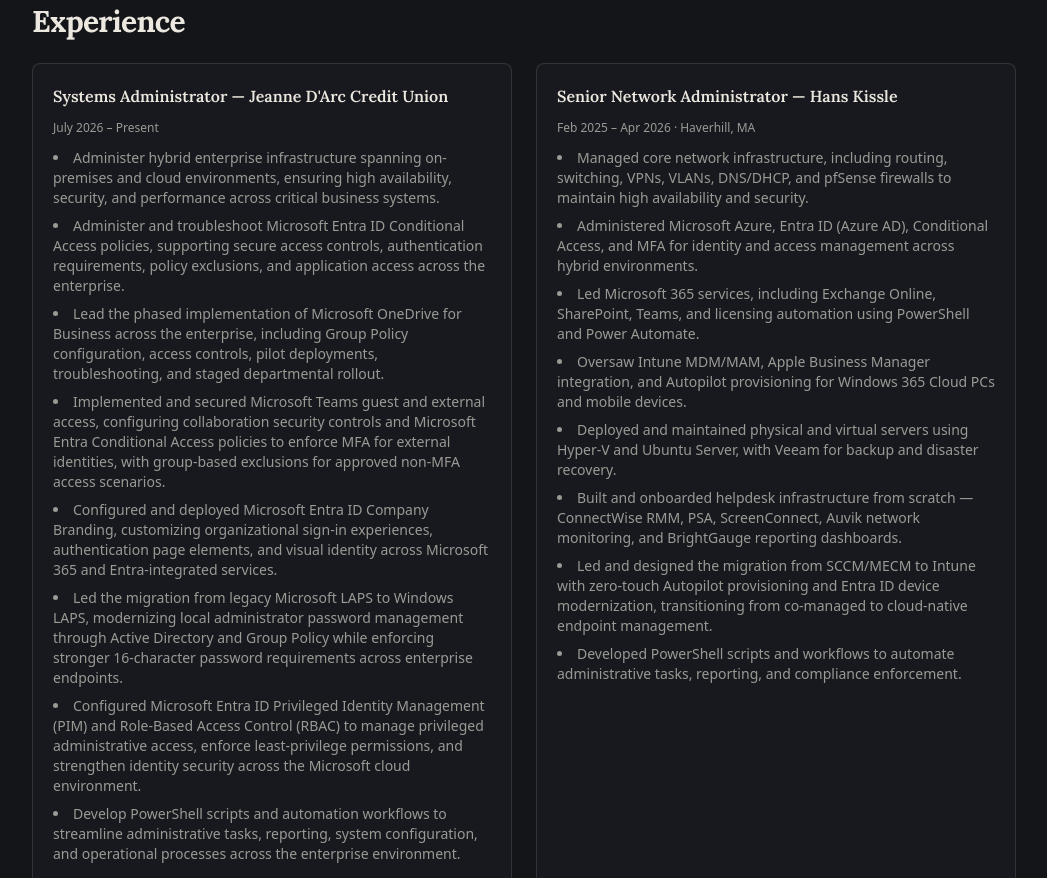
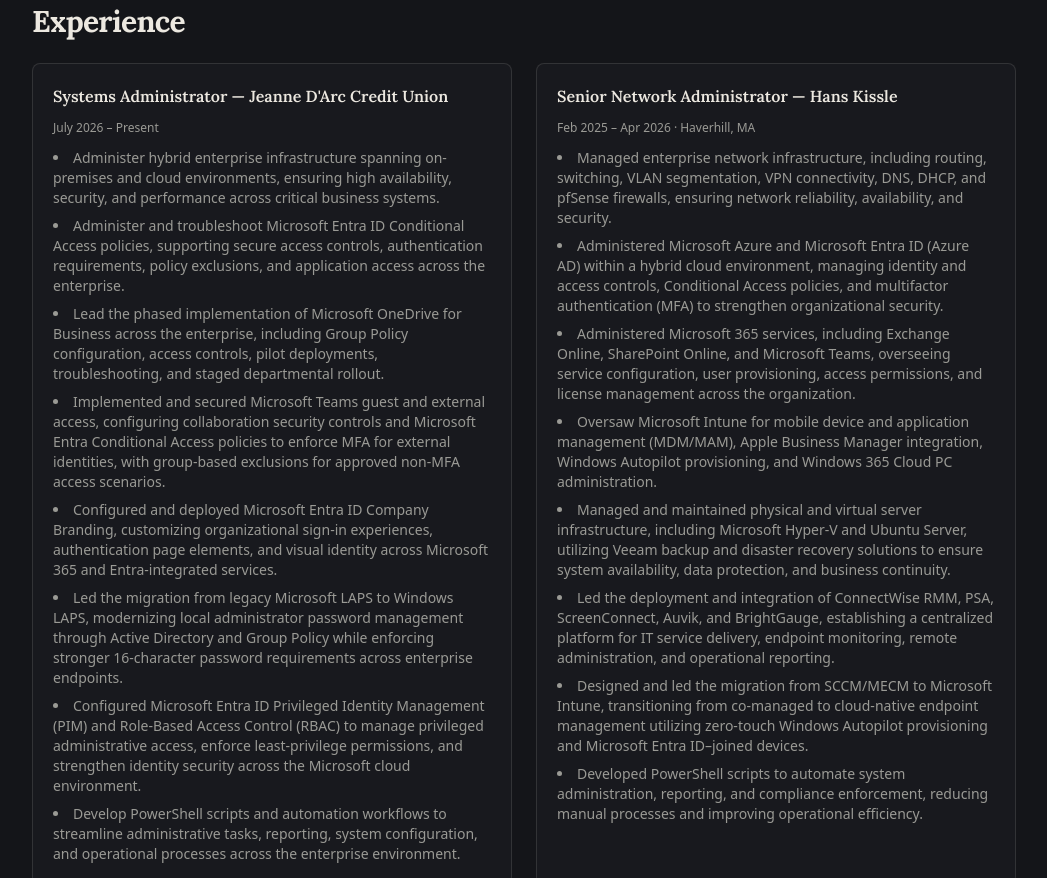
Before and after one commit to mdziegiel/portfolio, a plain HTML site: page index.html in a window 1280 px wide. Shown: the part 2190-3068 px from the top of the page, without its empty margins (116-1163 px from the left). Drawn offline with nearby package versions, Linux system fonts and the light colour scheme.

Commit message:
Sync Hans Kissle bullets with resume

```diff
--- a/index.html
+++ b/index.html
@@ -520,14 +520,14 @@
             <h3 class="card-title font-semibold text-slate-100">Senior Network Administrator — Hans Kissle</h3>
             <p class="text-xs text-slate-500">Feb 2025 – Apr 2026 · Haverhill, MA</p>
             <ul class="list-disc list-inside text-sm text-slate-300 space-y-2">
-            <li>Managed core network infrastructure, including routing, switching, VPNs, VLANs, DNS/DHCP, and pfSense firewalls to maintain high availability and security.</li>
-            <li>Administered Microsoft Azure, Entra ID (Azure AD), Conditional Access, and MFA for identity and access management across hybrid environments.</li>
-            <li>Led Microsoft 365 services, including Exchange Online, SharePoint, Teams, and licensing automation using PowerShell and Power Automate.</li>
-            <li>Oversaw Intune MDM/MAM, Apple Business Manager integration, and Autopilot provisioning for Windows 365 Cloud PCs and mobile devices.</li>
-            <li>Deployed and maintained physical and virtual servers using Hyper-V and Ubuntu Server, with Veeam for backup and disaster recovery.</li>
-            <li>Built and onboarded helpdesk infrastructure from scratch — ConnectWise RMM, PSA, ScreenConnect, Auvik network monitoring, and BrightGauge reporting dashboards.</li>
-            <li>Led and designed the migration from SCCM/MECM to Intune with zero-touch Autopilot provisioning and Entra ID device modernization, transitioning from co-managed to cloud-native endpoint management.</li>
-            <li>Developed PowerShell scripts and workflows to automate administrative tasks, reporting, and compliance enforcement.</li>
+            <li>Managed enterprise network infrastructure, including routing, switching, VLAN segmentation, VPN connectivity, DNS, DHCP, and pfSense firewalls, ensuring network reliability, availability, and security.</li>
+            <li>Administered Microsoft Azure and Microsoft Entra ID (Azure AD) within a hybrid cloud environment, managing identity and access controls, Conditional Access policies, and multifactor authentication (MFA) to strengthen organizational security.</li>
+            <li>Administered Microsoft 365 services, including Exchange Online, SharePoint Online, and Microsoft Teams, overseeing service configuration, user provisioning, access permissions, and license management across the organization.</li>
+            <li>Oversaw Microsoft Intune for mobile device and application management (MDM/MAM), Apple Business Manager integration, Windows Autopilot provisioning, and Windows 365 Cloud PC administration.</li>
+            <li>Managed and maintained physical and virtual server infrastructure, including Microsoft Hyper-V and Ubuntu Server, utilizing Veeam backup and disaster recovery solutions to ensure system availability, data protection, and business continuity.</li>
+            <li>Led the deployment and integration of ConnectWise RMM, PSA, ScreenConnect, Auvik, and BrightGauge, establishing a centralized platform for IT service delivery, endpoint monitoring, remote administration, and operational reporting.</li>
+            <li>Designed and led the migration from SCCM/MECM to Microsoft Intune, transitioning from co-managed to cloud-native endpoint management utilizing zero-touch Windows Autopilot provisioning and Microsoft Entra ID–joined devices.</li>
+            <li>Developed PowerShell scripts to automate system administration, reporting, and compliance enforcement, reducing manual processes and improving operational efficiency.</li>
             </ul>
           </div>
         </div>
```
